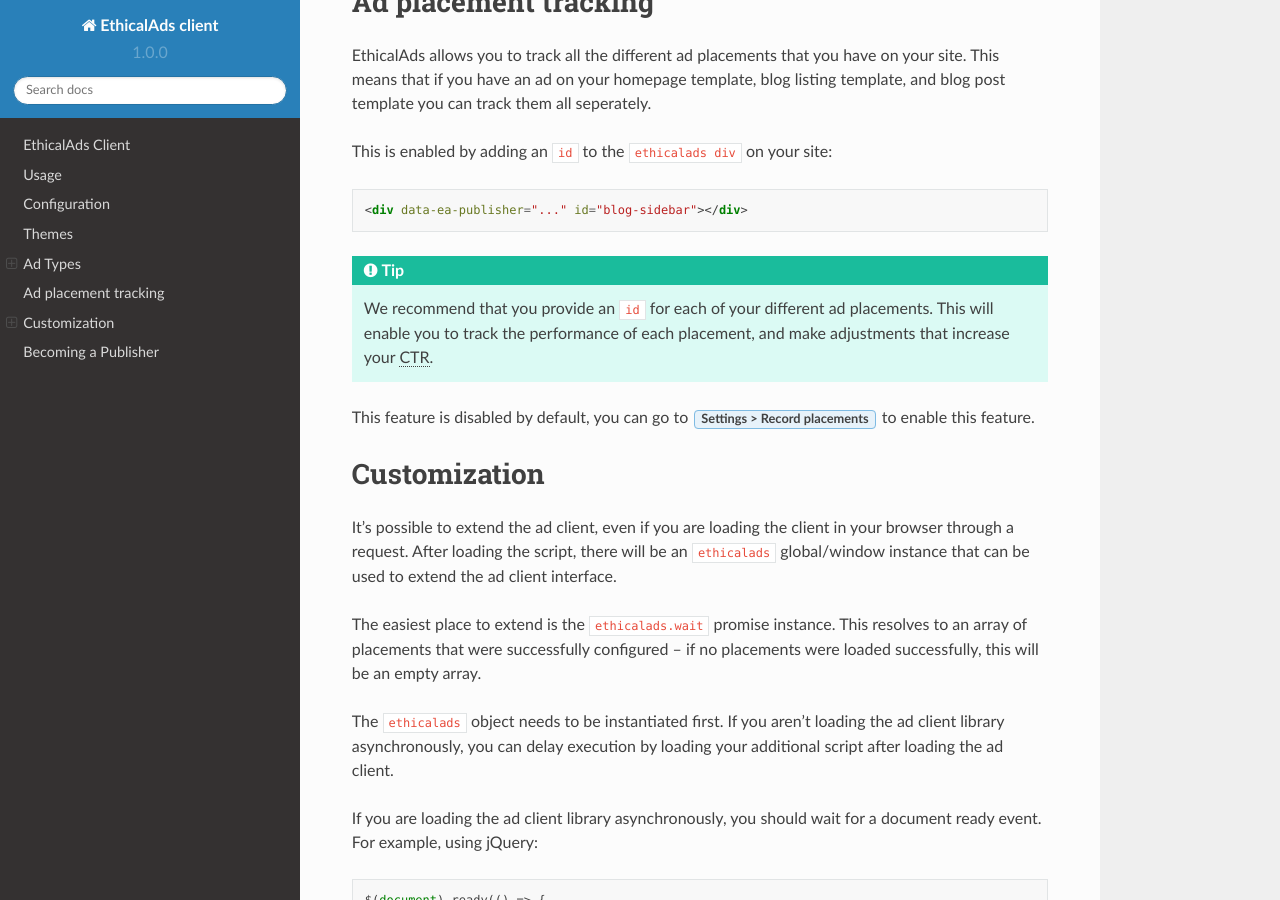
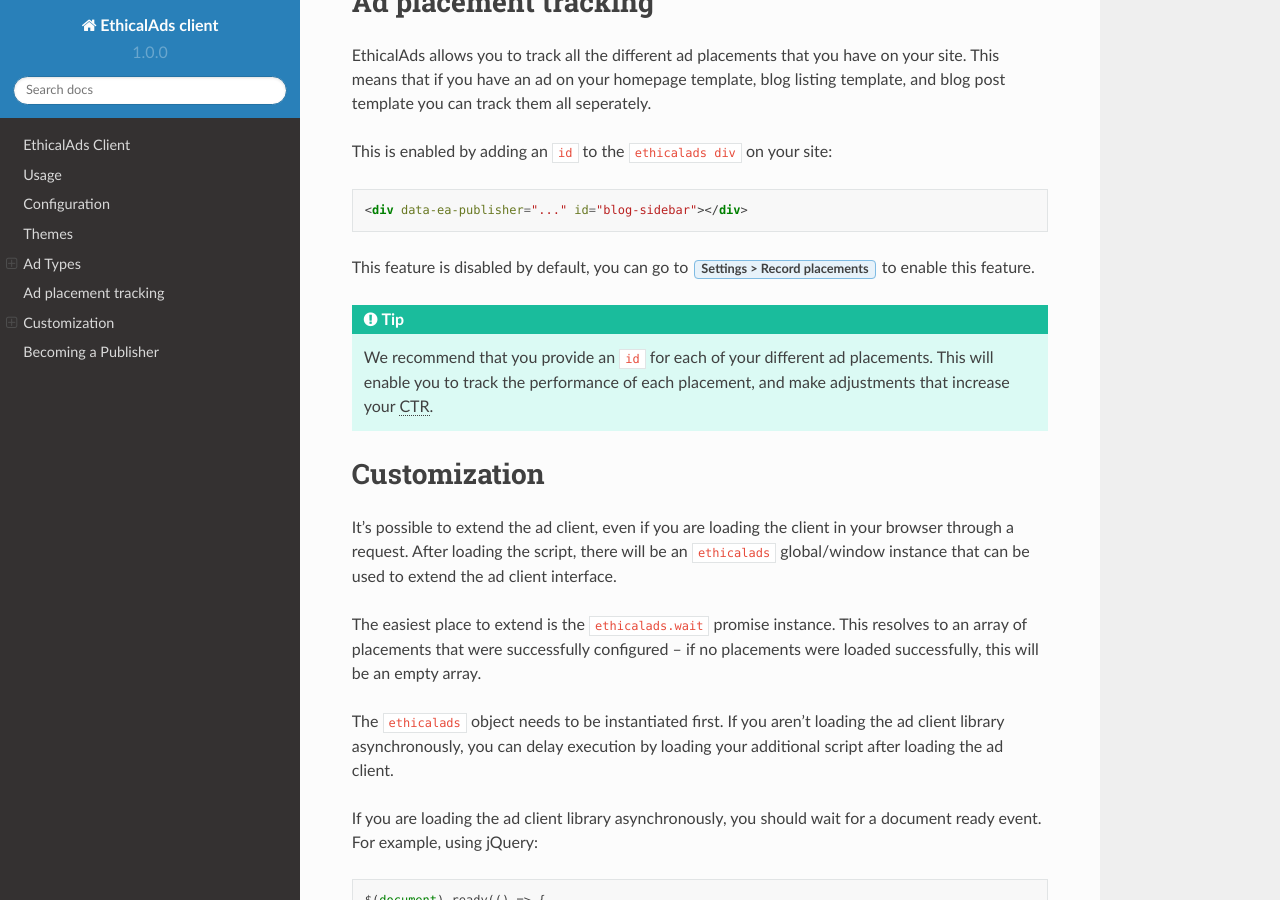
Before and after one commit to readthedocs/ethical-ad-client, a Sphinx documentation site: the page built from docs/index.rst, in a window 1280 px wide and 900 px high, scrolled down 4448 px. Built offline with Sphinx 7.4.7 and the Read the Docs theme 2.0.0, drawn with Linux system fonts in a browser that asks for light colours.

Commit message:
Move around copy

```diff
--- a/docs/index.rst
+++ b/docs/index.rst
@@ -222,13 +222,12 @@
 
     <div data-ea-publisher="..." id="blog-sidebar"></div>
 
+This feature is disabled by default,
+you can go to :guilabel:`Settings > Record placements` to enable this feature.
 
 .. tip:: We recommend that you provide an ``id`` for each of your different ad placements.
          This will enable you to track the performance of each placement,
          and make adjustments that increase your :abbr:`CTR (click-through rate)`.
-
-This feature is disabled by default,
-you can go to :guilabel:`Settings > Record placements` to enable this feature.
 
 Customization
 -------------
```
